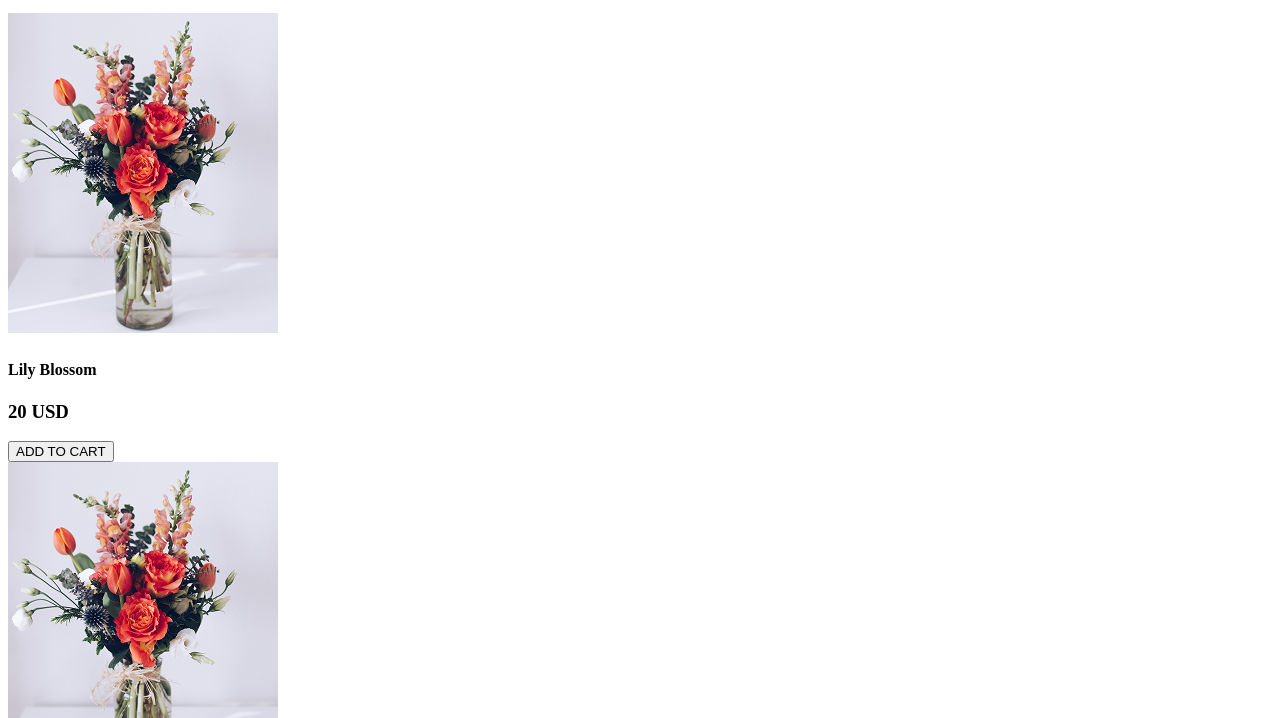
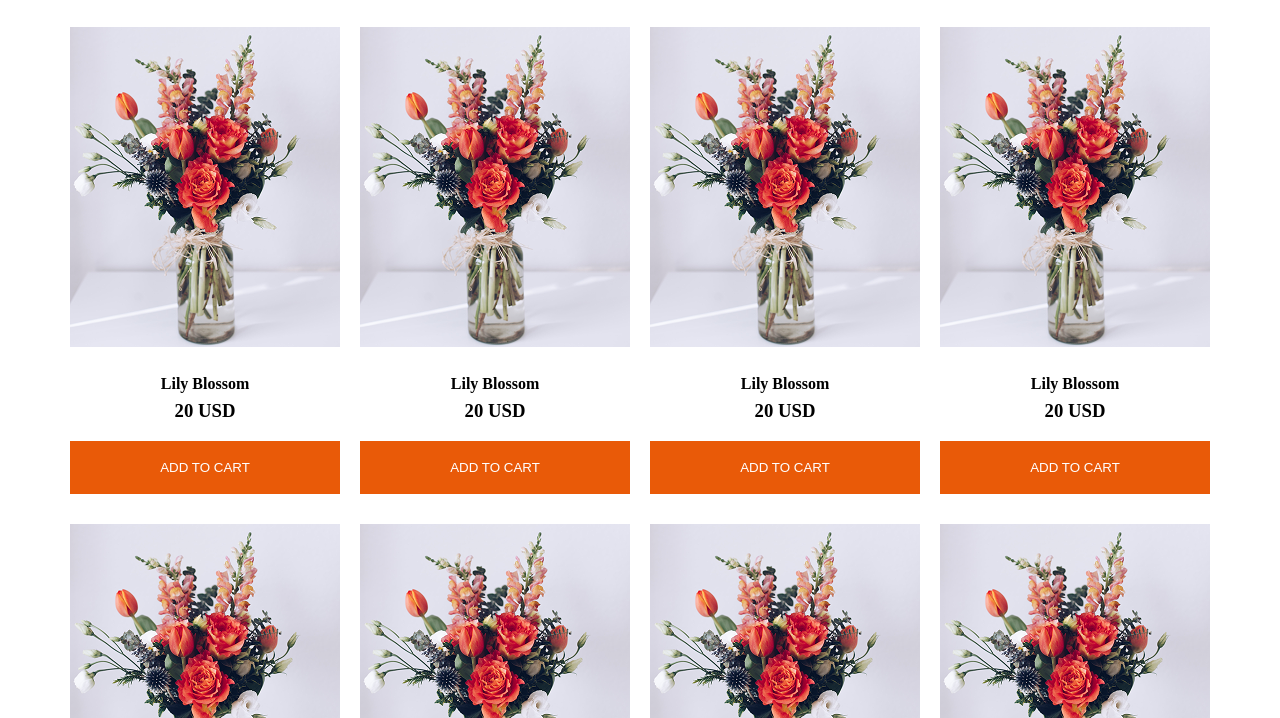
Before and after one commit to TauhidKiron/Responsive-Flowers, a plain HTML site: page index.html in a window 1280 px wide. Shown: the part 728-1446 px from the top of the page. Drawn offline with Linux system fonts and the light colour scheme; the site is published under a folder, as on GitHub Pages, so addresses that start at the root find nothing.

Commit message:
added css

```diff
--- a/index.html
+++ b/index.html
@@ -5,10 +5,11 @@
     <meta name="viewport" content="width=device-width, initial-scale=1.0">
      <!-- Font Awesome  -->
       <script src="https://kit.fontawesome.com/8ce09d8ee2.js" crossorigin="anonymous"></script>
-     <link rel="stylesheet" href="/css/style.css">
+     <link rel="stylesheet" href="./css/style.css">
     <title>Responsive Flower</title>
 </head>
 <body>
+    <!-- Header Section started -->
     <header class="section">
         <nav class="nav">
             <h3 class="nav-title">Tauhid Express</h3>
@@ -19,6 +20,7 @@
                 <li class=""><span><i class="fa-solid fa-cart-plus"></i></span> Cart ($56)</li>
             </ul>
         </nav>
+        <!-- Banner Part -->
         <div class="banner">
             <div class="banner-info">
                 <h1 class="banner-title ">ALWAYS <span class="primary-text">FRESH FLOWERS</span></h1>
```
